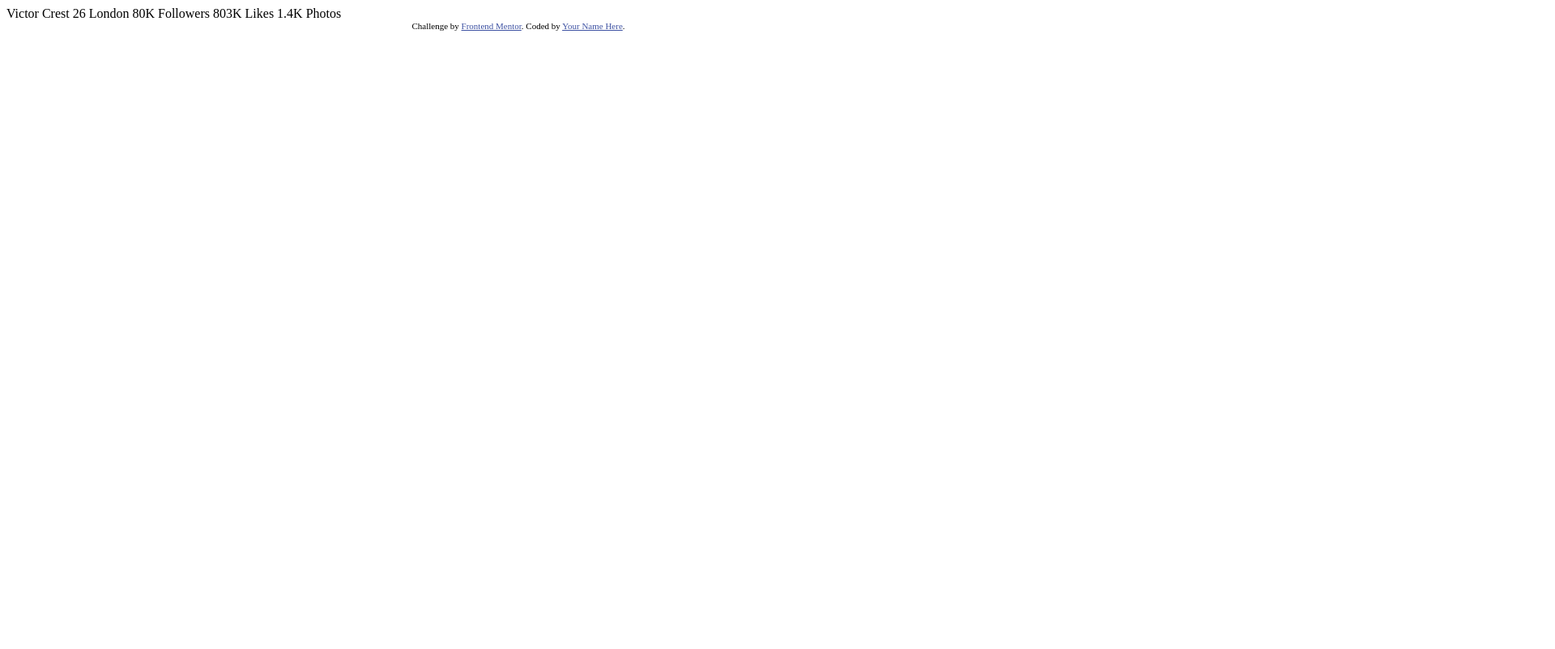
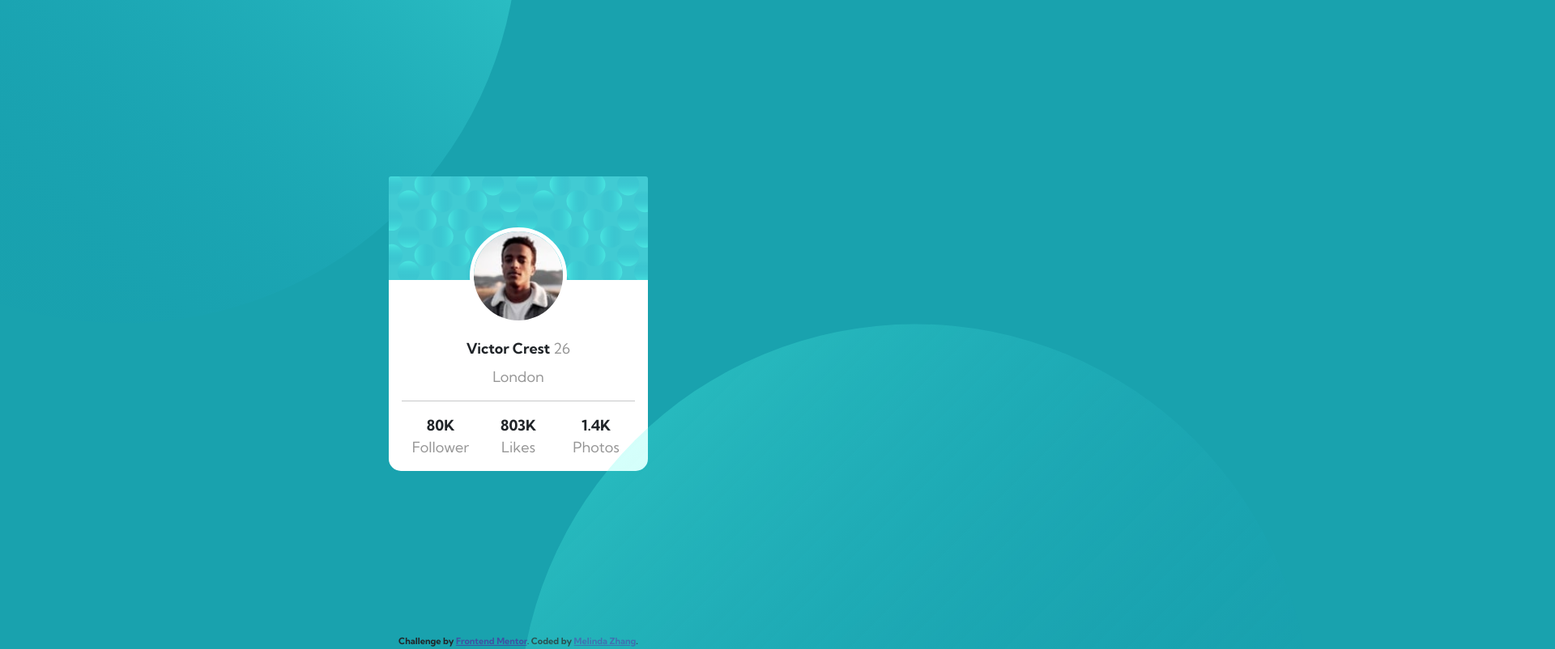
Before and after one commit to MelindaZhang2020/profile-card-frontend-practice, a plain HTML site: page index.html in a window 1280 px wide. Shown: the top 802 px of the page at 81% size, 1920 px wide, since content can reach past the window. Drawn offline with nearby package versions, Linux system fonts and the light colour scheme.

Commit message:
Add html and css

```diff
--- /dev/null
+++ b/assets/style.css
@@ -0,0 +1,62 @@
+@import url('https://fonts.googleapis.com/css2?family=Kumbh+Sans:wght@400;700&display=swap');
+body{
+    font-size: 18px;
+    font-family: 'Kumbh Sans', sans-serif;
+    font-weight: 700;
+    overflow: hidden;
+    background-color: hsl(185, 75%, 39%)
+}
+
+body::before, body::after {
+    position: absolute;
+    content: '';
+    width: 100vw;
+    height: 100vh;
+    background-size: auto;
+    transform: translate(-50%, -50%);
+}
+body::before {
+    top: 0;
+    left: 0;
+    background: url("../images/bg-pattern-top.svg") no-repeat bottom right;
+    }
+body::after {
+    top: 100%;
+    left: 100%;
+    background: url("../images/bg-pattern-bottom.svg") no-repeat top left;
+}
+.attribution {
+    font-size: 11px;
+    text-align: center;
+    position: fixed;
+    left: 0;
+    bottom: 0;
+    width: 100%;
+}
+.attribution a {
+    color: hsl(228, 45%, 44%);
+ }
+.card {
+    border-radius: 15px;
+    position: absolute;
+    top: 50%;
+    left: 50%;
+    transform: translate(-50%, -50%);
+    border: none;
+}
+.victor {
+    margin-top: -65px;
+    border-radius: 50%;
+    border: 5px solid white;
+
+}
+.image-container {
+    text-align: center;
+}
+.card-body {
+    text-align: center;
+}
+span {
+    font-weight: 400;
+    color: hsl(0, 0%, 59%)
+}
--- a/index.html
+++ b/index.html
@@ -5,31 +5,46 @@
   <meta name="viewport" content="width=device-width, initial-scale=1.0"> <!-- displays site properly based on user's device -->
 
   <link rel="icon" type="image/png" sizes="32x32" href="./images/favicon-32x32.png">
-
+  <link href="https://cdn.jsdelivr.net/npm/bootstrap@5.1.3/dist/css/bootstrap.min.css" rel="stylesheet" integrity="sha384-1BmE4kWBq78iYhFldvKuhfTAU6auU8tT94WrHftjDbrCEXSU1oBoqyl2QvZ6jIW3" crossorigin="anonymous">
+  <link rel="stylesheet" href="assets/style.css">
   <title>Frontend Mentor | Profile card component</title>
-
-  <!-- Feel free to remove these styles or customise in your own stylesheet 👍 -->
-  <style>
-    .attribution { font-size: 11px; text-align: center; }
-    .attribution a { color: hsl(228, 45%, 44%); }
-  </style>
 </head>
 <body>
-  Victor Crest
-  26
-  London
+  <main>
+      <div class="card" style="width: 20rem;">
+        <img src="images/bg-pattern-card.svg" class="card-img-top" alt="bg-pattern-card">
+        <div class="image-container">
+          <img src="images/image-victor.jpg" class="victor" alt="photo-of-victor" width="120" height="120">
+        </div>
 
-  80K
-  Followers
-
-  803K
-  Likes
-
-  1.4K
-  Photos
+        <div class="card-body">
+          <p class="card-title">Victor Crest <span> 26</span></p>
+          <p class="card-text"><span>London</span></p>
+          <hr>
+          <div class="container">
+            <div class="row">
+              <div class="col-4">80K
+                <div class="row">
+                  <span>Follower</span>
+                </div>
+              </div>
+              <div class="col-4">803K
+                <div class="row">
+                  <span>Likes</span>
+                </div>
+              </div>
+              <div class="col-4"> 1.4K
+                <div class="row">
+                 <span>Photos</span></div>
+                </div>
+            </div>
+          </div>
+        </div>
+      </div>
+  </main>
   <div class="attribution">
     Challenge by <a href="https://www.frontendmentor.io?ref=challenge" target="_blank">Frontend Mentor</a>.
-    Coded by <a href="#">Your Name Here</a>.
+    Coded by <a href="#">Melinda Zhang</a>.
   </div>
 </body>
 </html>
```
Also changed, not shown: 1 other file.
